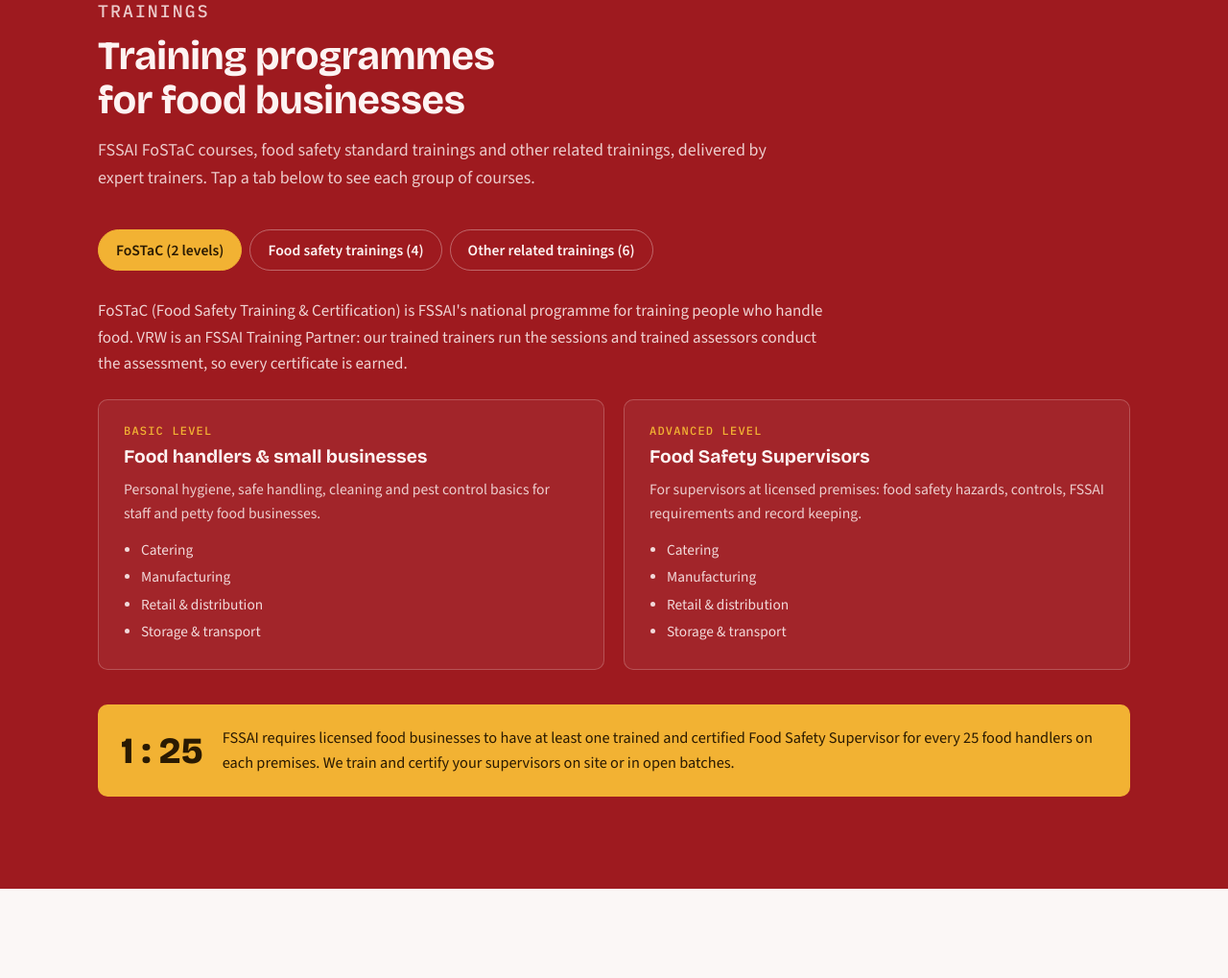
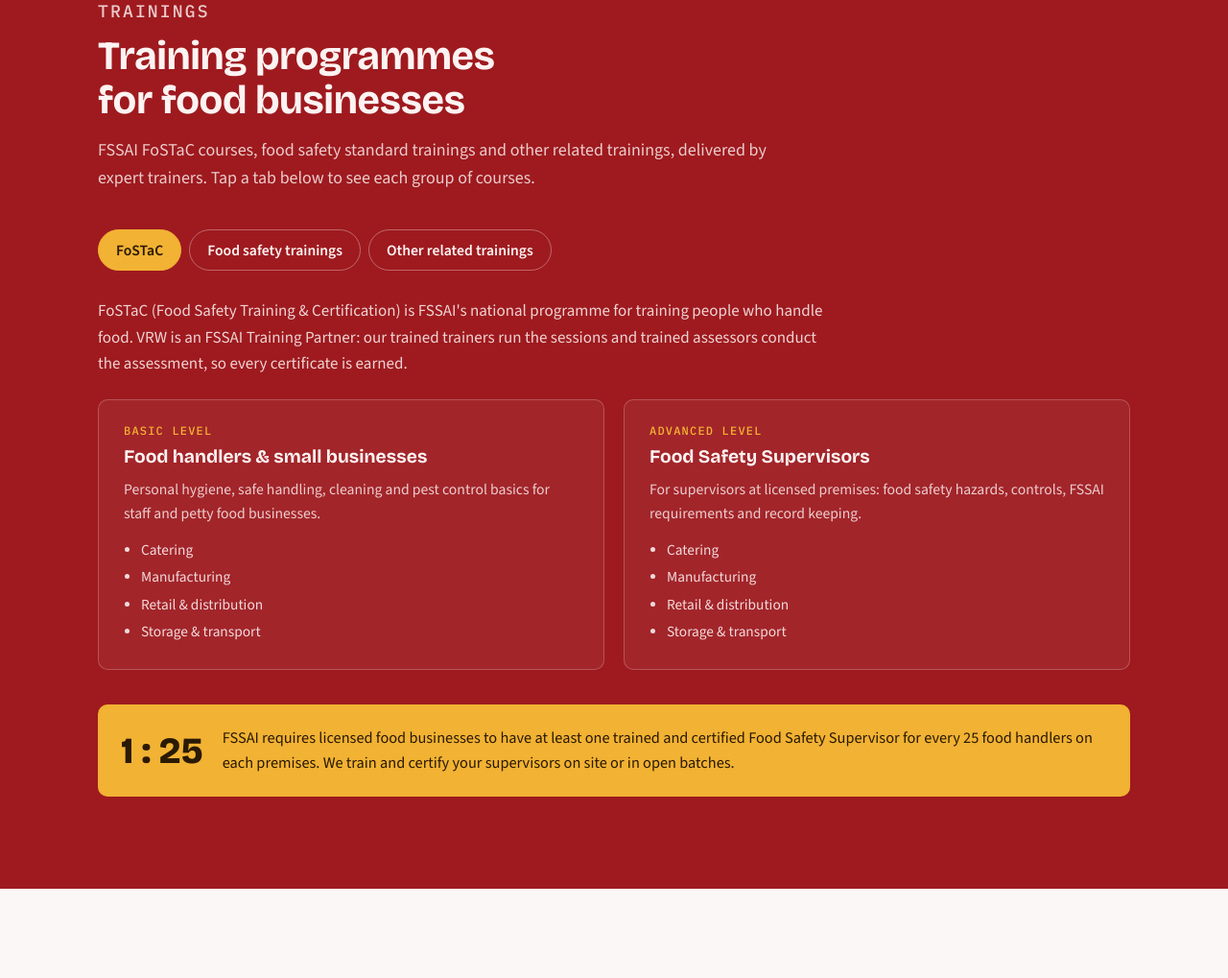
Before and after one commit to Quantus123/vrw-website, a plain HTML site: page index.html in a window 1280 px wide. Shown: the part 5877-6896 px from the top of the page at 96% size. Drawn offline with nearby package versions, Linux system fonts and the light colour scheme.

Commit message:
Remove counts from training tab labels
Co-Authored-By: Claude Opus 5.5 <noreply@anthropic.com>
Claude-Session: https://claude.ai/code/session_015U3eY6ejRkTmWmtfWmAU1K

```diff
--- a/index.html
+++ b/index.html
@@ -491,9 +491,9 @@ footer a:hover { text-decoration: underline; }
         <p>FSSAI FoSTaC courses, food safety standard trainings and other related trainings, delivered by expert trainers. Tap a tab below to see each group of courses.</p>
       </div>
       <div class="tabs" role="tablist" aria-label="Training categories">
-        <button role="tab" id="tab-fostac" aria-controls="pane-fostac" aria-selected="true">FoSTaC (2 levels)</button>
-        <button role="tab" id="tab-fs" aria-controls="pane-fs" aria-selected="false">Food safety trainings (4)</button>
-        <button role="tab" id="tab-other" aria-controls="pane-other" aria-selected="false">Other related trainings (6)</button>
+        <button role="tab" id="tab-fostac" aria-controls="pane-fostac" aria-selected="true">FoSTaC</button>
+        <button role="tab" id="tab-fs" aria-controls="pane-fs" aria-selected="false">Food safety trainings</button>
+        <button role="tab" id="tab-other" aria-controls="pane-other" aria-selected="false">Other related trainings</button>
       </div>
 
       <div class="pane" role="tabpanel" id="pane-fostac" aria-labelledby="tab-fostac">
```
